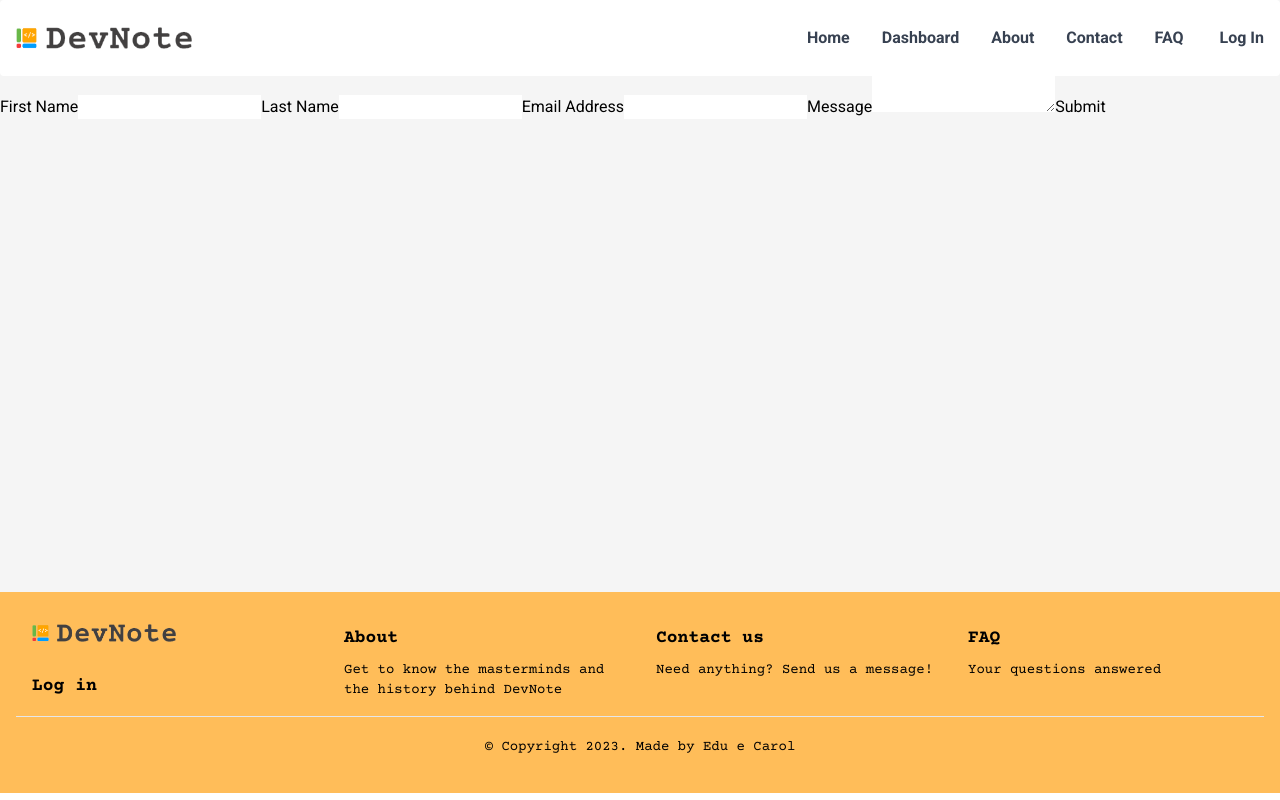
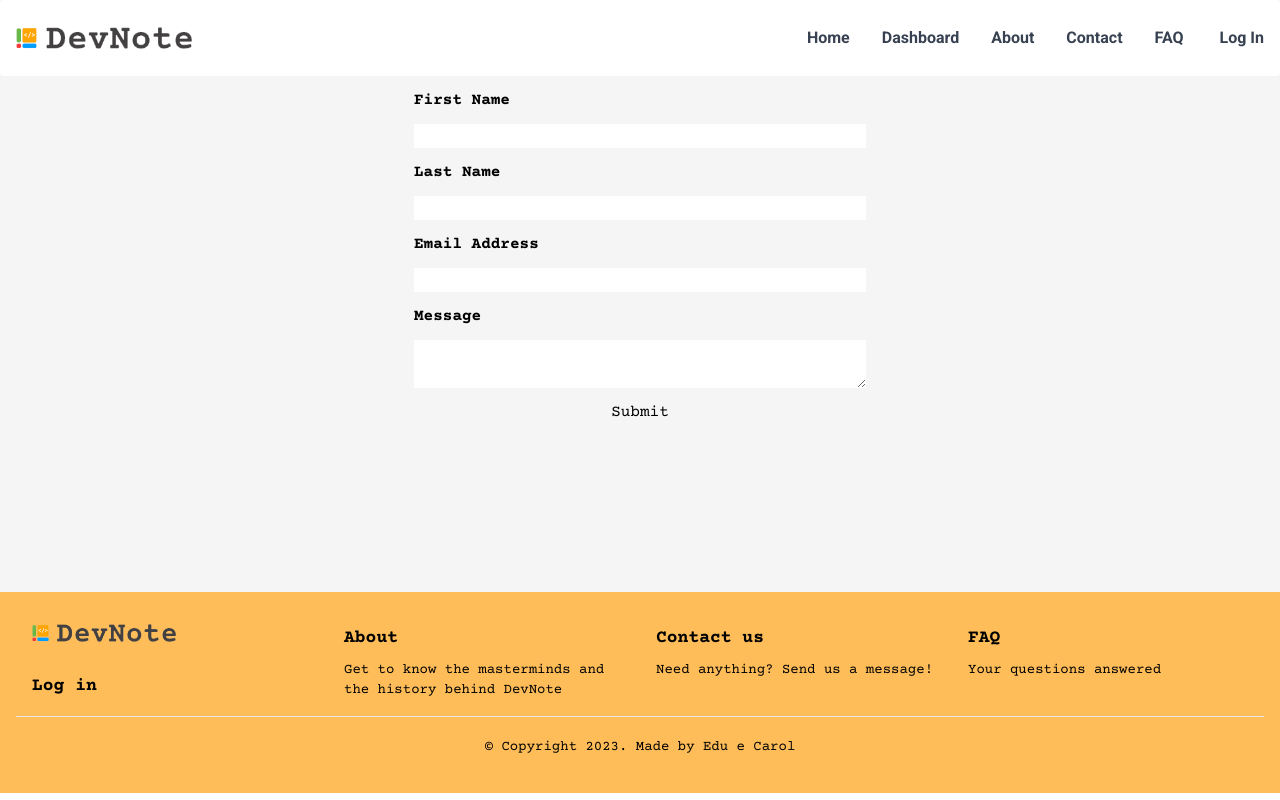
Before and after one commit to edukaki/devlist, a React (Create React App) app: page /contact in a window 1280 px wide. Built offline with nearby package versions, Linux system fonts and the light colour scheme; no server answers.

Commit message:
feat(contact): add size and position on form and style labels

```diff
--- a/src/components/ContactForm/index.jsx
+++ b/src/components/ContactForm/index.jsx
@@ -27,8 +27,8 @@ const ContactForm = () => {
     });
 
     return (
-        <form onSubmit={contact.handleSubmit}>
-            <label htmlFor="firstName">First Name</label>
+        <form onSubmit={contact.handleSubmit} className="flex flex-col p-6 font-courier space-y-3 m-auto max-w-[500px]">
+            <label htmlFor="firstName" className="font-semibold">First Name</label>
             <input
                 id="firstName"
                 name="firstName"
@@ -41,7 +41,7 @@ const ContactForm = () => {
                 <div>{contact.errors.firstName}</div>
             ) : null}
 
-            <label htmlFor="lastName">Last Name</label>
+            <label htmlFor="lastName" className="font-semibold">Last Name</label>
             <input
                 id="lastName"
                 name="lastName"
@@ -54,7 +54,7 @@ const ContactForm = () => {
                 <div>{contact.errors.lastName}</div>
             ) : null}
 
-            <label htmlFor="email">Email Address</label>
+            <label htmlFor="email" className="font-semibold">Email Address</label>
             <input
                 id="email"
                 name="email"
@@ -67,7 +67,7 @@ const ContactForm = () => {
                 <div>{contact.errors.email}</div>
             ) : null}
 
-            <label htmlFor="message">Message</label>
+            <label htmlFor="message" className="font-semibold">Message</label>
             <textarea
                 id="message"
                 name="message"
```
